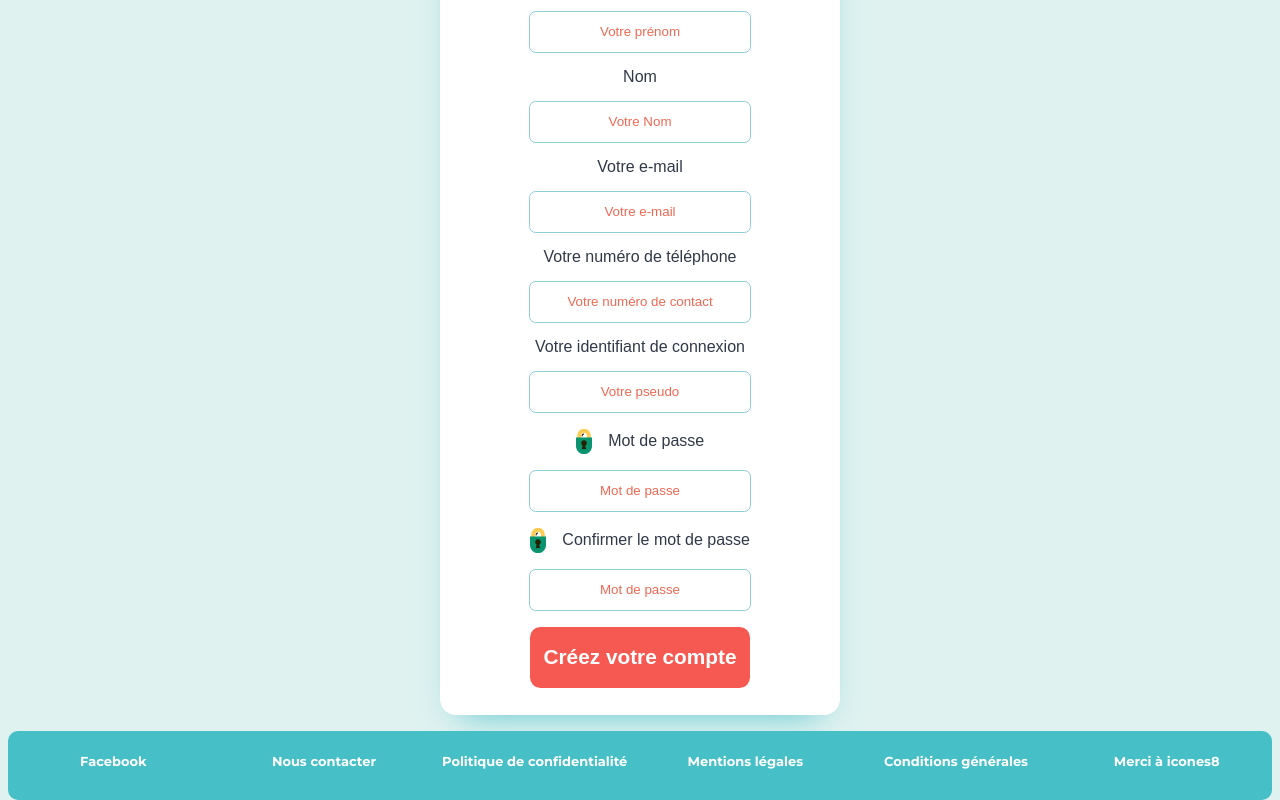
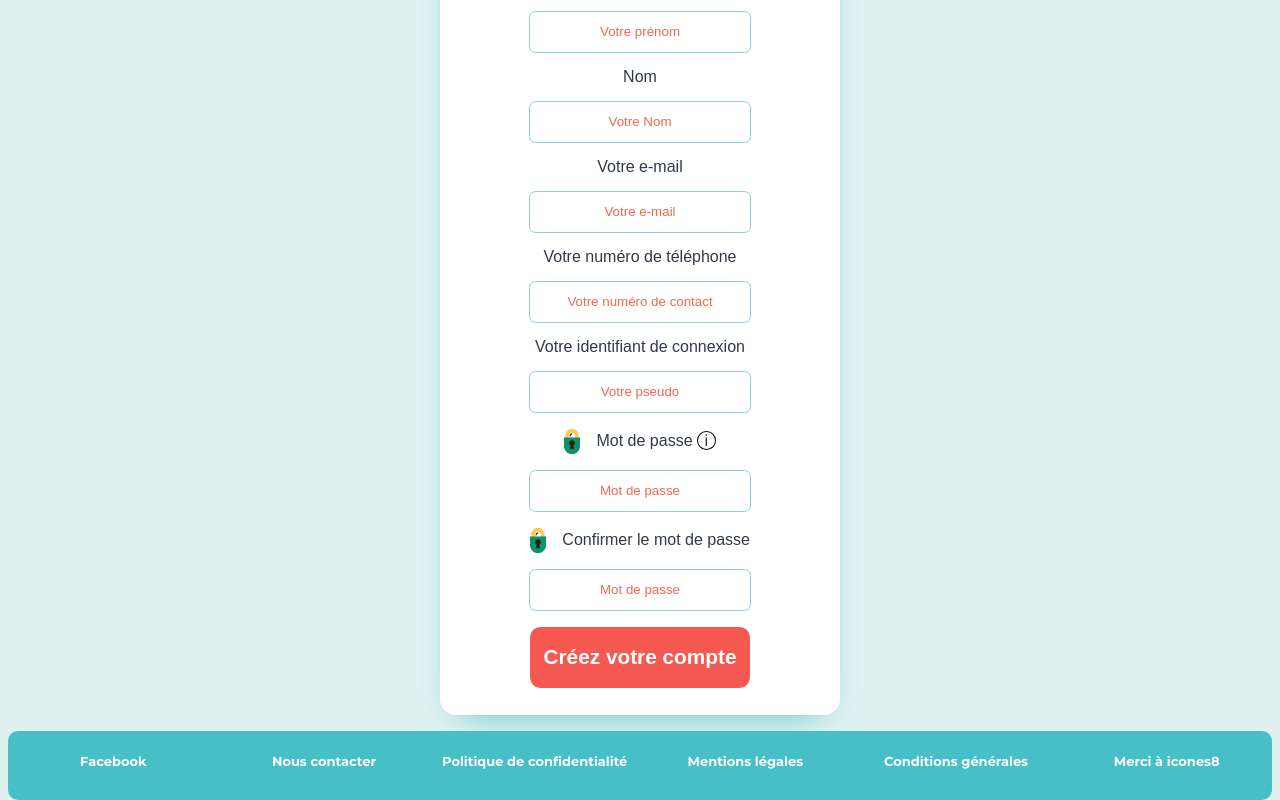
Before and after one commit to Christophe-Desmarres/APE-Crosmieres, a Vue app: page /inscription in a window 1280 px wide. Shown: the part 487-1287 px from the top of the page. Built offline with nearby package versions, Linux system fonts and the light colour scheme.

Commit message:
add view input password to register and login, add check password to register

```diff
--- a/src/components/login/UserLoginLayout.vue
+++ b/src/components/login/UserLoginLayout.vue
@@ -19,8 +19,11 @@
           <input v-model="userName" class="inputbox" type="text" placeholder="Votre pseudo ou e-mail" />
         </div>
         <div class="field field--error">
+          <div class="password">
+          <input type="image" @click="switchVisibility" alt="" class="visibility" v-bind:src="visibility" />
           <label class="field__label">Mot de passe</label>
-          <input v-model="password" class="inputbox" type="password" placeholder="Votre mot de passe" />
+      </div>
+      <input v-model="password" class="inputbox" :type="passwordFieldType" placeholder="Votre mot de passe" />
         </div>
         <button v-on:click="login" class="subscribe">Connexion</button>
       </div>
@@ -31,6 +34,8 @@
 <script>
 import illustrationPicture from "@/assets/images/jelly-character-got-a-new-idea.png";
 import UserLoginService from "@/services/login/UserLoginService";
+import closePicture from "@/assets/images/spot-closed.png";
+import openPicture from "@/assets/images/spot-open.png";
 
 export default {
   // Nom de notre composant
@@ -40,10 +45,11 @@ export default {
     return {
       //Picture for the form
       picture: illustrationPicture,
+      visibility:closePicture,
       //Information of the form
       userName: null,
+      passwordFieldType:"password",
       password: null,
-
       errors: [],
       succesLogin: [],
       meta: null,
@@ -52,6 +58,11 @@ export default {
   },
 
   methods: {
+
+    switchVisibility(){
+      this.passwordFieldType = this.passwordFieldType === "password" ? "text" : "password";
+      this.visibility = this.visibility === closePicture ? openPicture : closePicture;
+    },
 
     async login() {
       // Reset error table
@@ -152,6 +163,19 @@ export default {
       padding: 0 2em;
     }
 
+    .password{
+    width: 100%;
+    display: flex;
+    align-items: center;
+    justify-content: center;
+
+      .visibility{
+        margin-right: 1rem;
+        height: 25px;
+      }
+
+  }
+
     .inputbox {
       padding: 0.5em 0 0.5em 1.5em;
       line-height: 3;
--- a/src/components/registration/UserRegisterLayout.vue
+++ b/src/components/registration/UserRegisterLayout.vue
@@ -25,9 +25,17 @@
 
         <div class="password">
           <input type="image" @click="switchVisibility" alt="" class="visibility" v-bind:src="visibility" />
-          <label class="field__label">Mot de passe</label>
+          <label class="field__label">Mot de passe
+            <abbr title="Doit contenir au minimum :
+            - 8 caractères
+            - 1 minuscule
+            - 1 majuscule
+            - 1 chiffre"
+              >&#x2139;</abbr></label>
       </div>
         <input v-model="password" class="inputbox" :type="passwordFieldType" placeholder="Mot de passe" />
+
+        <p class="infoCheckPwd" v-if="checkPwd">{{checkPwd}}</p>
 
         <div class="password">
           <input type="image" @click="switchVisibilityConfirm" alt="" class="visibility" v-bind:src="visibilityConfirm" />
@@ -161,19 +169,23 @@ export default {
   },
   computed: {
     checkPwd() {
-        if (this.password.length < 6) {
-          return("too_short");
+      if(this.password !== null){
+        if (this.password.length < 8) {
+          return("minimum 8 caractères");
         } else if (this.password.length > 50) {
-          return("too_long");
+          return("le mot de passe est trop long");
         }
-        //  else if (this.password.search(/\d/) == -1) {
-        //   return("no_num");
-        // } else if (this.password.search(/[a-zA-Z]/) == -1) {
-        //   return("no_letter");
-        // } else if (this.password.search(/[^a-zA-Z0-9\!\@\#\$\%\^\&*()_\+]/) != -1) {
-        //   return("bad_char"); }
-          return("ok");
-        }
+         else if (this.password.search(/\d/) == -1) {
+            return("minimum 1 chiffre");
+          } else if (this.password.search(/[a-z]/) == -1) {
+               return("minimum 1 lettre miniscule");
+             } else if (this.password.search(/[A-Z]/) == -1) {
+               return("minimum 1 lettre majuscule");
+             } //else if (this.password.search(/[^a-zA-Z0-9\!\@\#\$\%\^\&*()_\+]/) != -1) {
+                 //return("bad_char"); }
+            }
+            return false;
+          }
   }
 };
 </script>
@@ -219,6 +231,7 @@ export default {
     object-fit: cover;
     transform: translateY(-2%);
   }
+
   .password{
     width: 100%;
     display: flex;
@@ -229,7 +242,20 @@ export default {
         margin-right: 1rem;
         height: 25px;
       }
+      abbr{
+        font-size: 1rem;
+        padding: 0px 0.4rem;
+        vertical-align: top;
+        border: 1px solid black;
+        border-radius: 50%;
+      }
 
+  }
+
+  .infoCheckPwd{
+    margin-bottom: 1rem;
+    color: red;
+    font-weight: bold;
   }
 
   .img__container {
```
